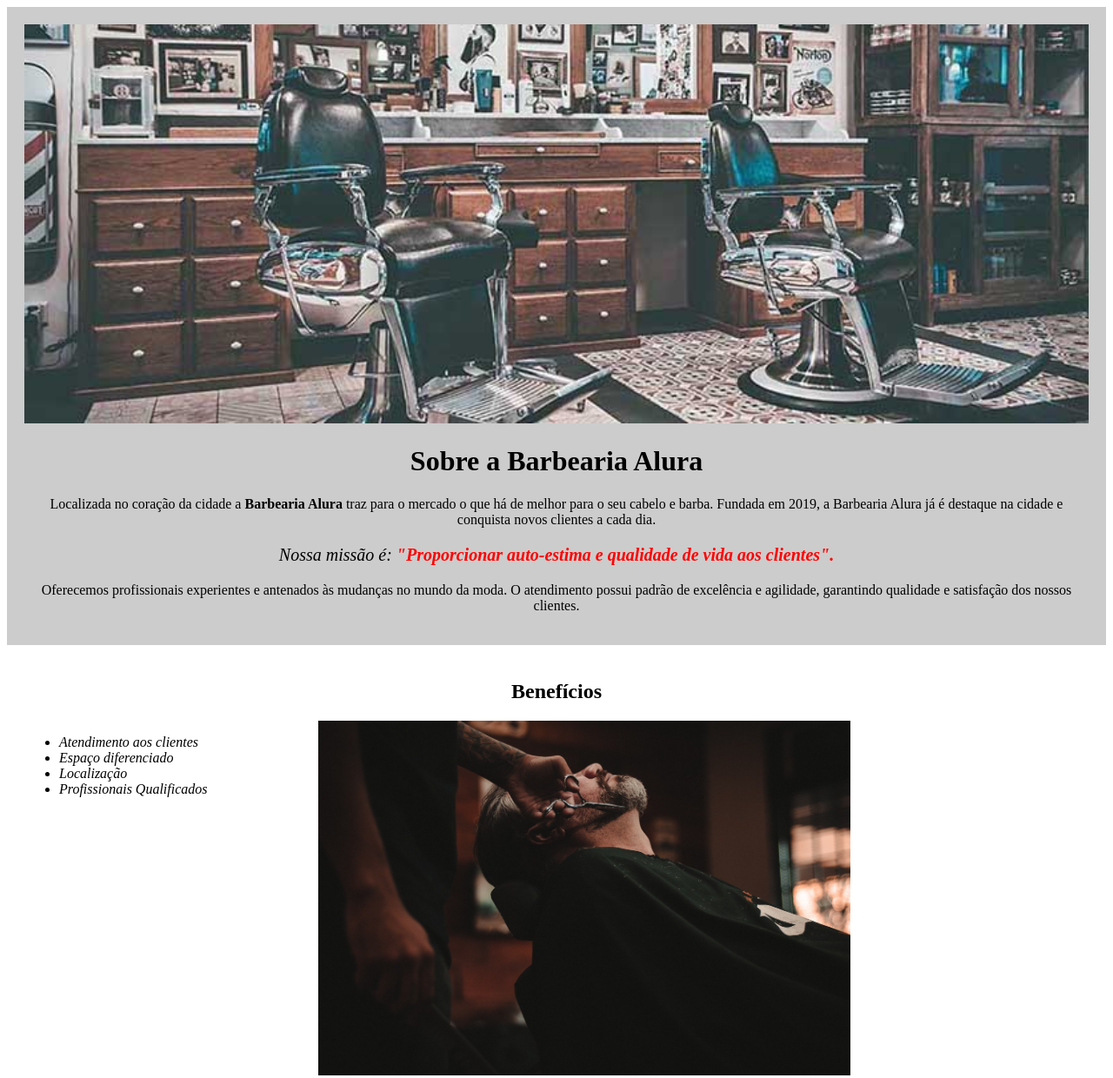
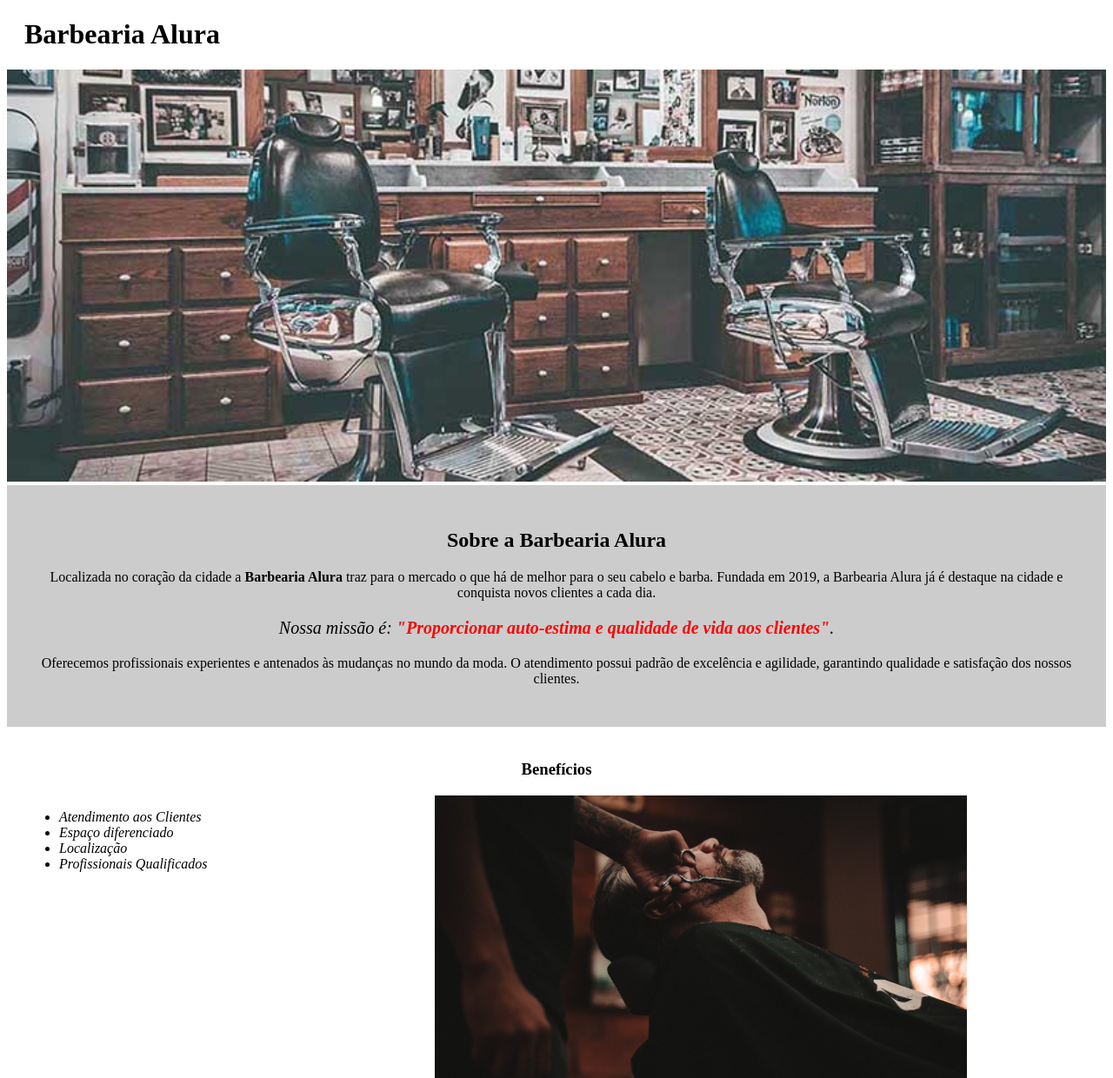
Before and after one commit to linerafaela/Barbearia-Alura., a plain HTML site: page index.html in a window 1280 px wide. Shown: the top 1240 px of the page at 87% size. Drawn offline with Linux system fonts and the light colour scheme.

Commit message:
Add files via upload

```diff
--- a/index.html
+++ b/index.html
@@ -1,34 +1,37 @@
 <!DOCTYPE html>
-<html lang="en">
+<html lang="pt-br">
 	<head>
 		<meta charset="UTF-8">
-    <meta http-equiv="X-UA-Compatible" content="IE=edge">
-    <meta name="viewport" content="width=device-width, initial-scale=1.0">
 		<title>Barbearia Alura</title>
 		<link rel="stylesheet" href="style.css">
 	</head>
+
 	<body>
-    <div class="principal" >
-        <img id="banner" src="banner.jpg" alt="">
-        <h1>Sobre a Barbearia Alura</h1>
+		<header>
+			<h1 class="titulo-principal">Barbearia Alura</h1>
+		</header>
+		<img id="banner" src="banner.jpg">
+		<div class="principal">
+			<h2 class="titulo-centralizado">Sobre a Barbearia Alura</h2>
 
-        <p>Localizada no coração da cidade a <strong>Barbearia Alura</strong>   traz para o mercado o que há de melhor para o seu cabelo e barba. Fundada em 2019, a Barbearia Alura já é destaque na cidade e conquista novos clientes a cada dia.</p>
+			<p>Localizada no coração da cidade a <strong>Barbearia Alura</strong> traz para o mercado o que há de melhor para o seu cabelo e barba. Fundada em 2019, a Barbearia Alura já é destaque na cidade e conquista novos clientes a cada dia.</p>
 
-        <p id="missao"><em>Nossa missão  é: <strong>"Proporcionar auto-estima e qualidade de vida aos clientes".</strong></em> </p>
+			<p id="missao"><em>Nossa missão é: <strong>"Proporcionar auto-estima e qualidade de vida aos clientes"</strong>.</em></p>
 
 			<p>Oferecemos profissionais experientes e antenados às mudanças no mundo da moda. O atendimento possui padrão de excelência e agilidade, garantindo qualidade e satisfação dos nossos clientes.</p>
 		</div>
 
-    <div class="beneficios" >
-        <h2>Benefícios</h2>
+		<div class="beneficios">
+			<h3 class="titulo-centralizado">Benefícios</h3>
+
 			<ul>
-            <li class="itens" >Atendimento aos clientes
-                <li class="itens" >Espaço diferenciado</li>
-                <li class="itens" >Localização</li>
-            <li class="itens" >Profissionais Qualificados</li>
+				<li class="itens">Atendimento aos Clientes</li>
+				<li class="itens">Espaço diferenciado</li>
+				<li class="itens">Localização</li>
+				<li class="itens">Profissionais Qualificados</li>
 			</ul>
-        <img class="imagembeneficios" src="beneficios.jpg" alt="">
 
+			<img src="beneficios.jpg" class="imagembeneficios">
 		</div>
 	</body>
 </html>
--- a/style.css
+++ b/style.css
@@ -1,51 +1,48 @@
-body{
-    background-color: white;
-}
-.principal{
-    background-color: #ccc;
-    padding: 20px;
-}
-#banner{
-    width: 100%;
+#banner {
+	width:100%;
 }
 
-h1{
-    color: black;
-    text-align: center;
+.principal{
+	background: #CCCCCC;
+	padding: 30px;
 }
 
-p{
-    text-align: center;
+.titulo-principal {
+	padding-left: 20px;
 }
 
-
-#missao{
-    font-size: 20px;
+.titulo-centralizado {
+	text-align: center
 }
 
-em strong{
-    color: red;
+p {
+	text-align: center;
 }
 
-.itens{
-    font-style: italic;
+#missao {
+	font-size: 20px
 }
 
-.beneficios{
-    background-color: white;
-    padding: 20PX;
+em strong {
+	color: #FF0000;
 }
 
-h2{
-    text-align: center;
+.itens {
+	font-style: italic
 }
 
-.imagembeneficios{
-    width: 50%;
+.beneficios {
+	background: #FFFFFF;
+	padding: 20px;
 }
 
-ul{
-    display: inline-block;
-    vertical-align: top;
-    width: 24%;
+ul {
+	display: inline-block;
+	vertical-align: top;
+	width: 20%;
+	margin-right: 15%;
 }
+
+.imagembeneficios {
+	width: 50%;
+}
```
Also changed, not shown: produtos.html (added, +19 -0 lines), barba.jpg (added), bg.jpg (added), cabelo+barba.jpg (added), cabelo.jpg (added), logo-branco.png (added), logo.png (added), 1 other file. Lines whose indentation alone changed are shown as unchanged.
